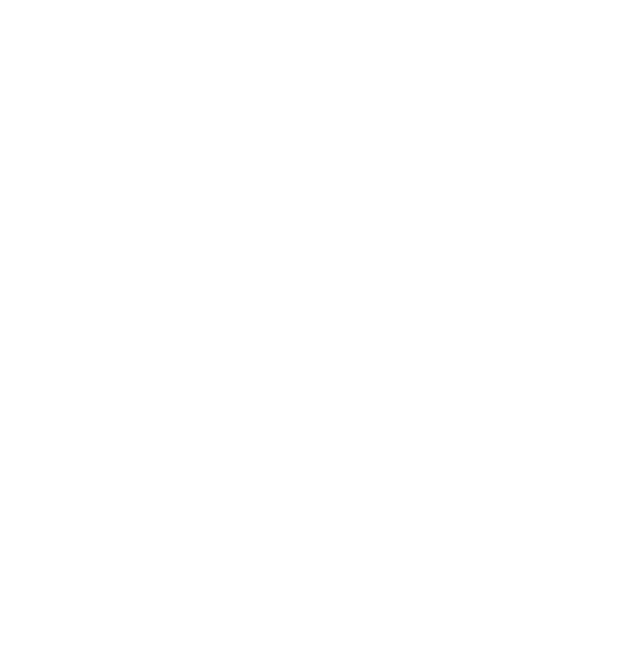
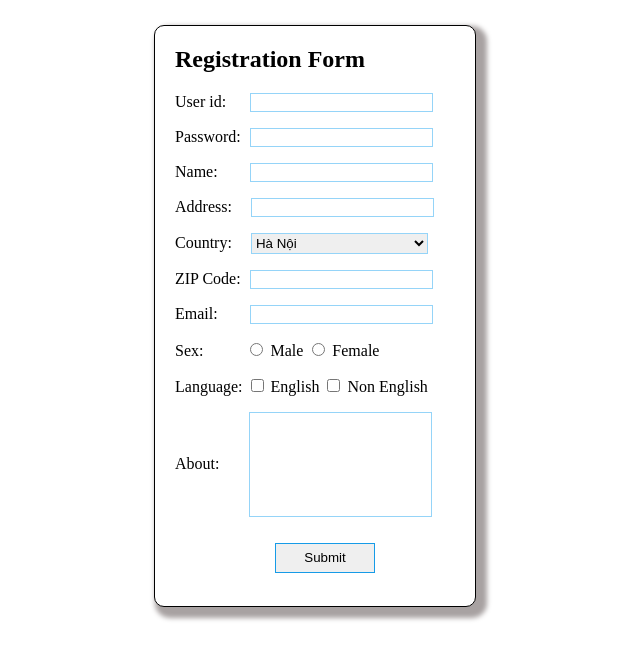
Before and after one commit to Giang28082002/BTTH07, a plain HTML site: page Vũ Hoàng Giang/index.html in a window 1280 px wide. Shown: the whole page, without its empty margins (354-994 px from the left). Drawn offline with Linux system fonts and the light colour scheme.

Commit message:
BTTH07_VuHoangGiang

```diff
--- a/Vũ Hoàng Giang/css/style.css
+++ b/Vũ Hoàng Giang/css/style.css
@@ -1 +1,11 @@
-*{}
+.form-login{
+    width:300px;
+    height:580px;
+    border:1px solid black;
+    background-color: #fff;
+    border-radius: 10px;
+    box-shadow: 6px 6px 5px 5px #a8a2a2;
+    margin-left: 500px;
+    margin-top: 25px;
+    padding-left: 20px;
+}
--- a/Vũ Hoàng Giang/index.html
+++ b/Vũ Hoàng Giang/index.html
@@ -3,9 +3,58 @@
     <meta charset="UTF-8">
     <meta http-equiv="X-UA-Compatible" content="IE=edge">
     <meta name="viewport" content="width=device-width, initial-scale=1.0">
-    <title>Document</title>
+    <title>Registration Form</title>
+    <link rel="stylesheet" href="./css/style.css" />
+    <!-- <link href="https://cdn.jsdelivr.net/npm/bootstrap@5.1.3/dist/css/bootstrap.min.css" rel="stylesheet" integrity="sha384-1BmE4kWBq78iYhFldvKuhfTAU6auU8tT94WrHftjDbrCEXSU1oBoqyl2QvZ6jIW3" crossorigin="anonymous"> -->
 </head>
 <body>
-
+    <div>
+        <div class="form-login">
+            <div id="demo"><h2><b>Registration Form</b></h2></div>
+            <div>
+                <div>
+                    <form action="">User id: <input style="margin-left: 20px; border:1px solid rgb(149, 212, 248);" type="text" name=""></form>
+                </div>
+                <div>
+                    <form action="">Password: <input style="margin-left: 5px; border:1px solid rgb(149, 212, 248);" type="psw" name=""></form>
+                </div>
+                <div>
+                    <form action="">Name: <input style="margin-left: 28px; border:1px solid rgb(149, 212, 248);" type="text" name="firstname"></form>
+                </div>
+                <div>
+                    <form action="">Address: <input style="margin-left: 15px; border:1px solid rgb(149, 212, 248);" type="text" name=""></form>
+                </div>
+                <div>
+                    <form action="">Country:
+                        <select style="margin-left: 15px; height: 21px; width: 177px; border:1px solid rgb(149, 212, 248);" name="" id="">
+                            <option value="">Hà Nội</option>
+                            <option value="">Hải Dương</option>
+                            <option value="">Hải Phòng</option>
+                            <option value="">Thái Bình</option>
+                        </select>
+                    </form>
+                </div>
+                <div>
+                    <form action="">ZIP Code: <input style="margin-left: 5px; border:1px solid rgb(149, 212, 248);" type="number" name=""></form>
+                </div>
+                <div>
+                    <form action="">Email: <input style="margin-left: 28px; border:1px solid rgb(149, 212, 248);" type="email" name=""></form>
+                </div>
+                <div>
+                    <form action="">Sex: <input style="margin-left: 43px; border:1px solid rgb(149, 212, 248);" type="radio" name="gioitinh" value="Nam"> Male <input type="radio" name="gioitinh" value="Nữ"> Female</form>
+                </div>
+                <div>
+                    <form action="">Language: <input style="border:1px solid rgb(149, 212, 248);" type="checkbox" name="" value=""> English <input type="checkbox" name="" value=""> Non English</form>
+                </div>
+                <div>
+                    <form action="">About: <input style="margin-left: 26px; height: 105px; border:1px solid rgb(149, 212, 248);" type="text" name=""></form>
+                </div>
+                <div>
+                    <form action="url" style="text-align: center"><input style="margin-top: 10px; width: 100px; height: 30px; border:1px solid rgb(22, 155, 231);" type="submit" name="submit" value="Submit"/></form>
+                </div>
+            </div>
+        </div>
+    </div>
+    <script src="./js/javascrip.js"></script>
 </body>
 </html>
--- /dev/null
+++ b/Vũ Hoàng Giang/js/javascrip.js
@@ -0,0 +1 @@
+// window.alert('Điền thông tin vào biểu mẫu')
--- a/Vũ Hoàng Giang/js/javascript.js
+++ /dev/null
@@ -1 +0,0 @@
-alert()
```
